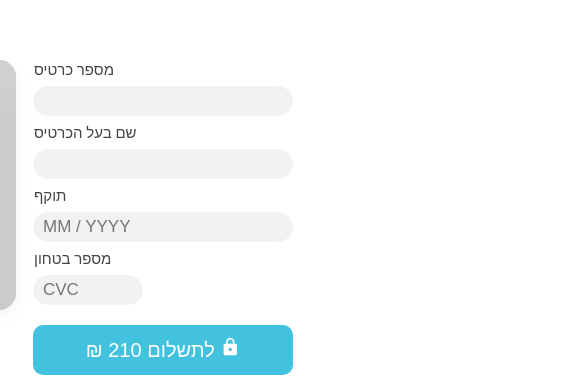
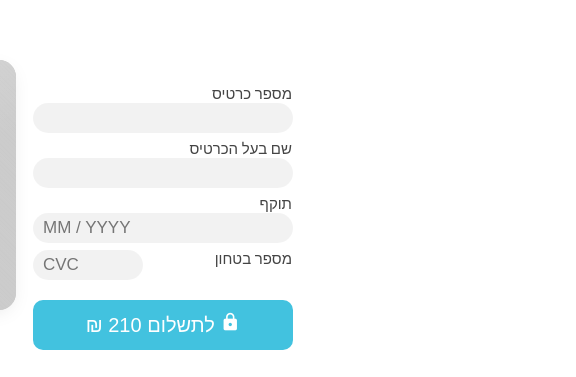
Before and after one commit to roeiredlerabra/visacardpayment, a plain HTML site: page index.html in a window 1280 px wide. Shown: the part 173-550 px from the top of the page, 704-1280 px from the left. Drawn offline with nearby package versions, Linux system fonts and the light colour scheme.

Commit message:
Update style.css

```diff
--- a/style.css
+++ b/style.css
@@ -190,11 +190,13 @@ body {
   transition: background 0.5s;
 }
 .container .col2 label {
-  padding-left: 8px;
+  float: right;
+  padding-right: 8px;
   font-size: 15px;
   color: #444;
   text-align: right;
 }
+
 .container .col2 .ccv {
   width: 40%;
 }
```
